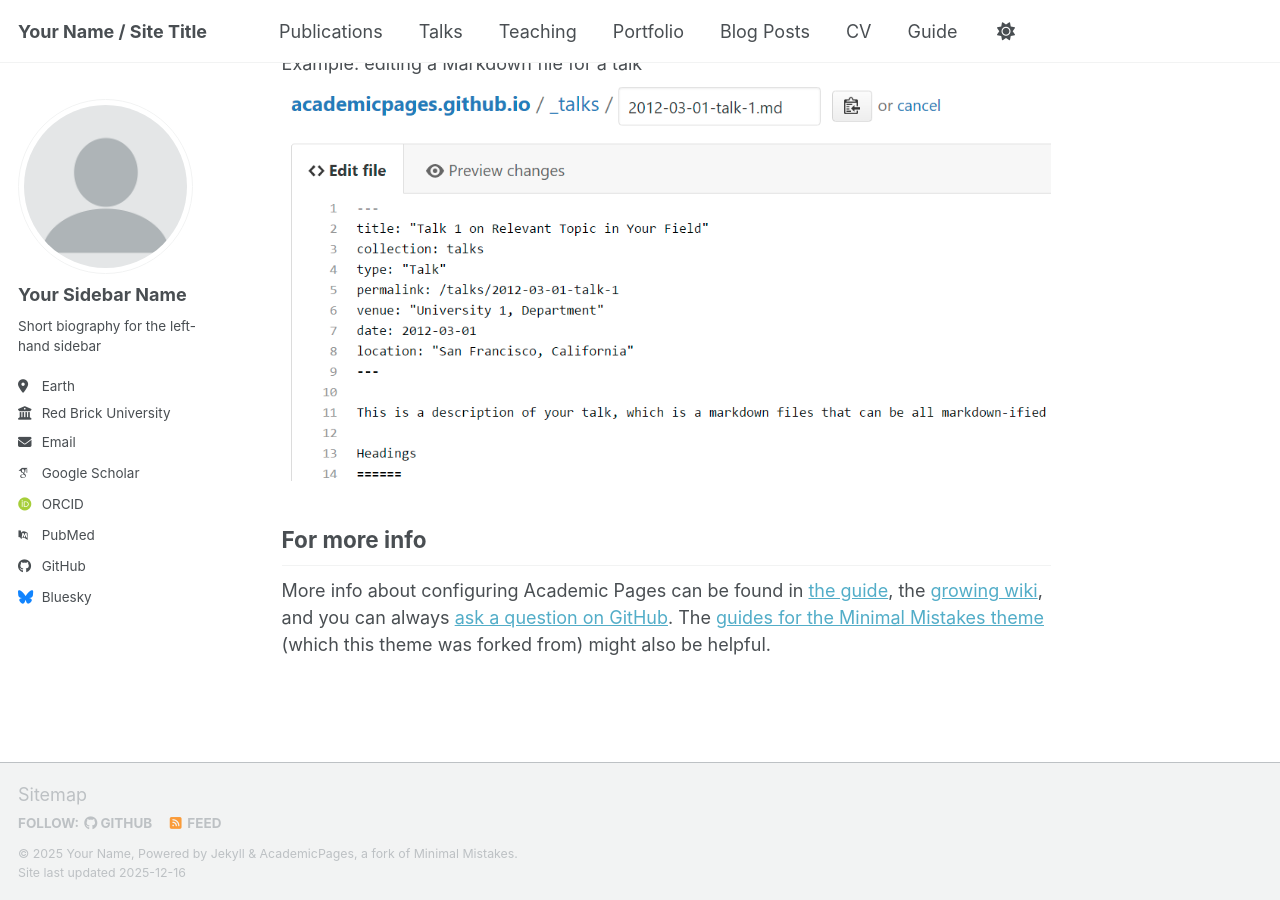
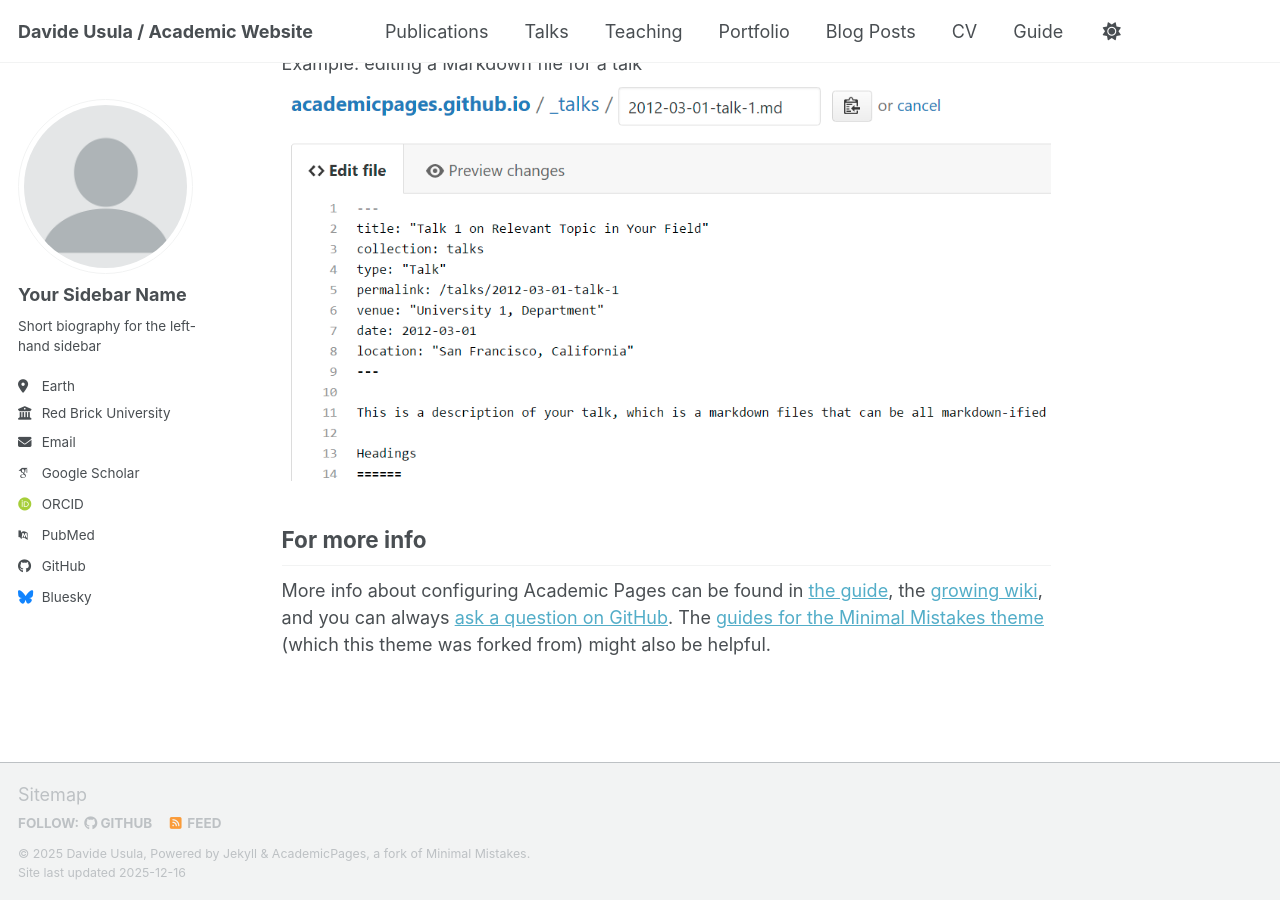
Before and after one commit to davideusula/davideusula.github.io, a Jekyll site: the page built from _pages/about.md, in a window 1280 px wide and 900 px high, scrolled down 2718 px. Built offline with Jekyll 4.4.1, drawn with Linux system fonts in a browser that asks for light colours; some web fonts are replaced; a script bundle is joined from its source files by our own code; library files that are not in the unit come from our copies.

Commit message:
Update _config.yml

```diff
--- a/_config.yml
+++ b/_config.yml
@@ -9,10 +9,10 @@
 # Basic Site Settings
 locale                   : "en-US"
 site_theme               : "default" # Currently available options are "default", "air"
-title                    : "Your Name / Site Title"
+title                    : "Davide Usula / Academic Website"
 title_separator          : "-"
-name                     : &name "Your Name"
-description              : &description "Your Name's academic portfolio"   # Update this with a general description of your site, this is the default if not overridden by a page
+name                     : &name "Davide Usula"
+description              : &description "I'm fourth year PhD student at at Sant’Anna School of Advanced Studies, under the supervision of Maria Enrica Virgillito and Giovanni Dosi."   # Update this with a general description of your site, this is the default if not overridden by a page
 url                      : https://academicpages.github.io # The base hostname & protocol for your site e.g. "https://[your GitHub username].github.io",
                                                            # or if you already have some other page hosted on Github then use "https://[your GitHub username].github.io/[Your Repo Name]"
 baseurl                  : "" # the subpath of your site, e.g. "/blog"
```
